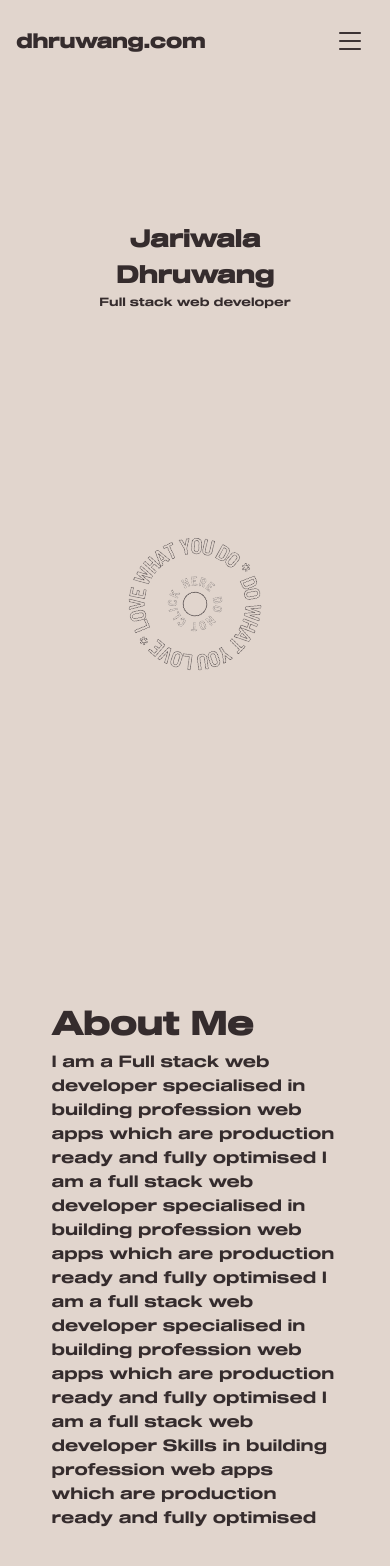
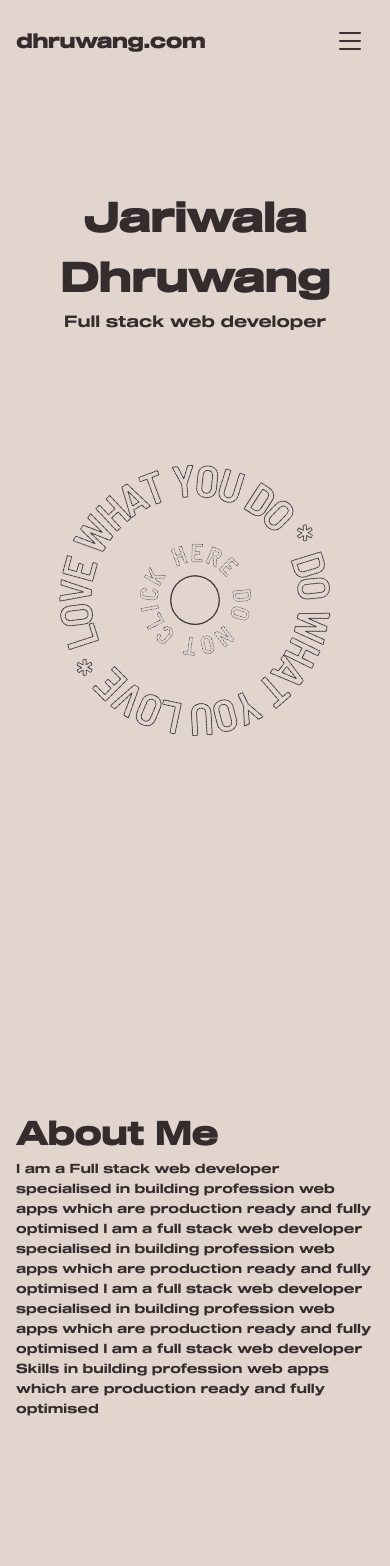
Before and after one commit to Dhruwang/portfolio, a React (Create React App) app: page / in a window 390 px wide. Shown: the top 1566 px of the page. Built offline with nearby package versions, Linux system fonts and the light colour scheme.

Commit message:
made full responsive

```diff
--- a/src/App.css
+++ b/src/App.css
@@ -62,6 +62,9 @@ html{
   justify-content: flex-start;
   padding: 1rem;
   font-size: 1.5vw;
+}
+.navbarLeft a{
+  text-decoration: none;
 }
 .navbarRight{
   width: 60%;
@@ -532,4 +535,38 @@ html{
   .navbarLeft{
     font-size: 0.8rem;
   }
+  .aboutInner p{
+    font-size: 0.8rem;
+    padding: 0;
+  }
+  .aboutInner{
+    width: 100%;
+    padding: 1rem;
+  }
+  .skillDiv{
+    font-size: 0.8rem;
+    width: 7rem;
+  }
+  .skillsInner{
+    padding: 0;
+  }
+  .skillsInner h1{
+    padding: 1rem;
+  }
+  .projectCard{
+    width: 100%;
+  }
+  .contact{
+    margin: 2rem 0;
+  }
+  .homeMiddleLeft h1{
+    font-size: 2.5rem;
+  }
+  .homeMiddleLeft p{
+    font-size: 1rem;
+  }
+  .spinner2{
+    width: 20rem;
+    height: 20rem;
+  }
 }
--- a/src/components/Home.js
+++ b/src/components/Home.js
@@ -34,7 +34,7 @@ export default function Home() {
             <div className='homeInner'>
                 <div className='navbar'>
                     <div className='navbarLeft'>
-                        <h2>dhruwang.com</h2>
+                        <a href='/'><h2>dhruwang.com</h2></a>
                     </div>
                     <div className='navbarRight'>
                         <a href="#home">Home</a>
```
